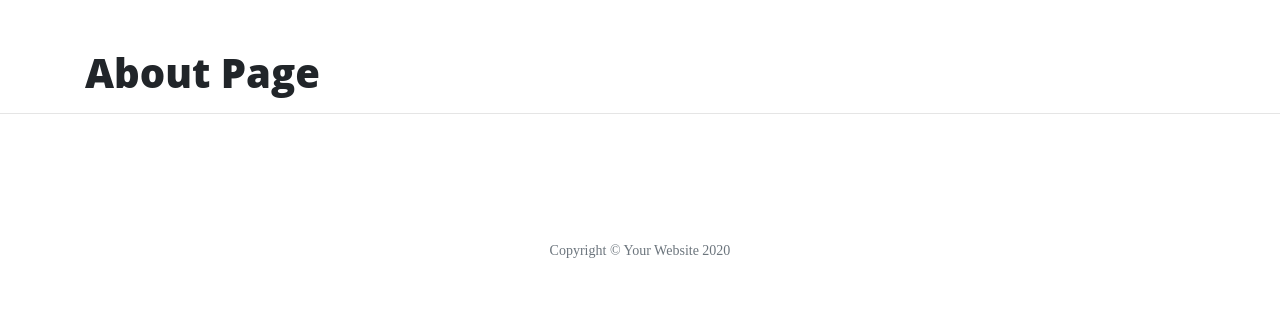
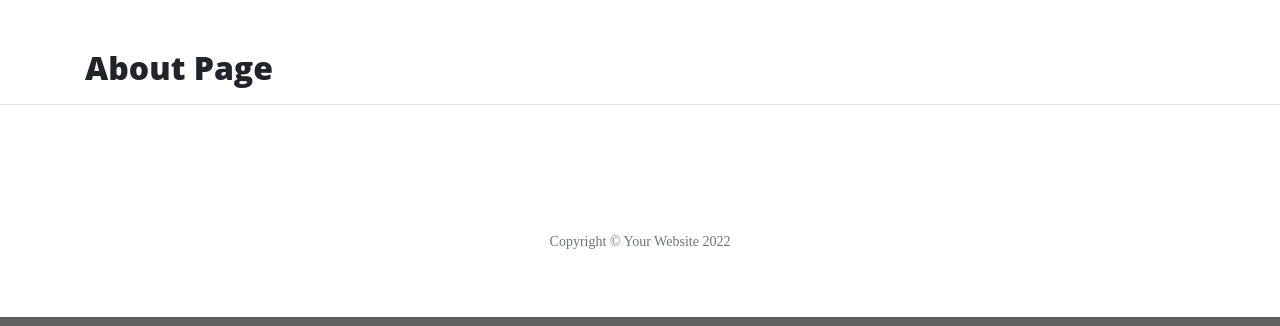
Before and after one commit to Iris-Smok/Thorin-flask-app, a Flask app: page /about in a window 1280 px wide. Shown: the part 629-955 px from the top of the page. Run offline with Flask 2, Linux system fonts and the light colour scheme; some libraries are stand-ins or nearby versions.

Commit message:
Update copywrite current year

```diff
--- a/templates/about.html
+++ b/templates/about.html
@@ -1,4 +1,4 @@
 {% extends "base.html" %}
 {% block content %}
-    <h1>About Page</h1>
+    <h2>About Page</h2>
 {% endblock %}
--- a/templates/base.html
+++ b/templates/base.html
@@ -91,7 +91,7 @@
               </a>
             </li>
           </ul>
-          <p class="copyright text-muted">Copyright &copy; Your Website 2020</p>
+          <p class="copyright text-muted">Copyright &copy; Your Website <span id="copywrite"></span></p>
         </div>
       </div>
     </div>
@@ -103,6 +103,9 @@
 
   <!-- Custom scripts for this template -->
   <script src="{{ url_for('static', filename='js/clean-blog.min.js') }}"></script>
+  <script>
+      $("#copywrite").text(new Date().getFullYear())
+  </script>
 
 </body>
 </html>
--- a/templates/careers.html
+++ b/templates/careers.html
@@ -1,4 +1,4 @@
 {% extends "base.html" %}
 {% block content %}
-    <h1>Come Work For Us</h1>
+    <h2>Come Work For Us</h2>
 {% endblock %}
--- a/templates/contact.html
+++ b/templates/contact.html
@@ -1,4 +1,4 @@
 {% extends "base.html" %}
 {% block content %}
-    <h1>Contact Us</h1>
+    <h2>Contact Us</h2>
 {% endblock %}
```
